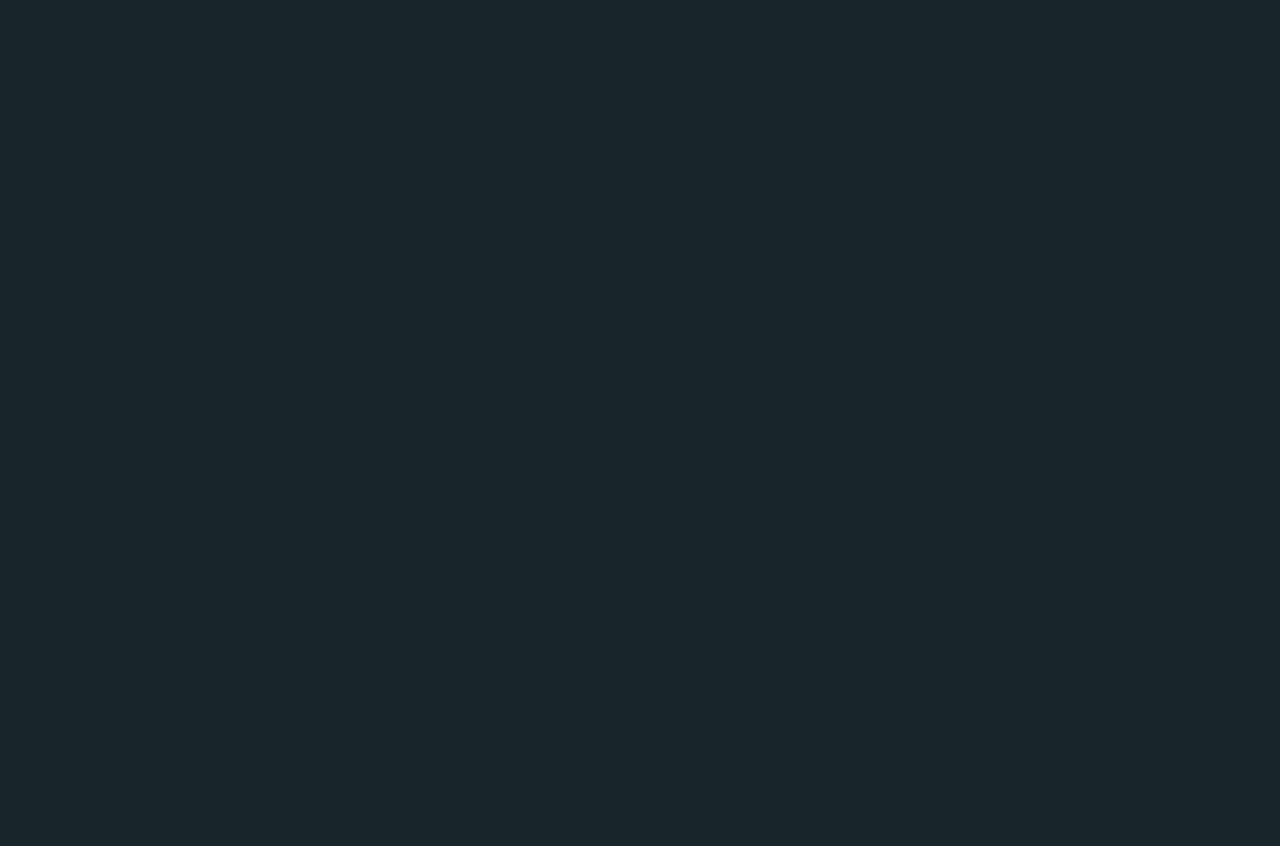
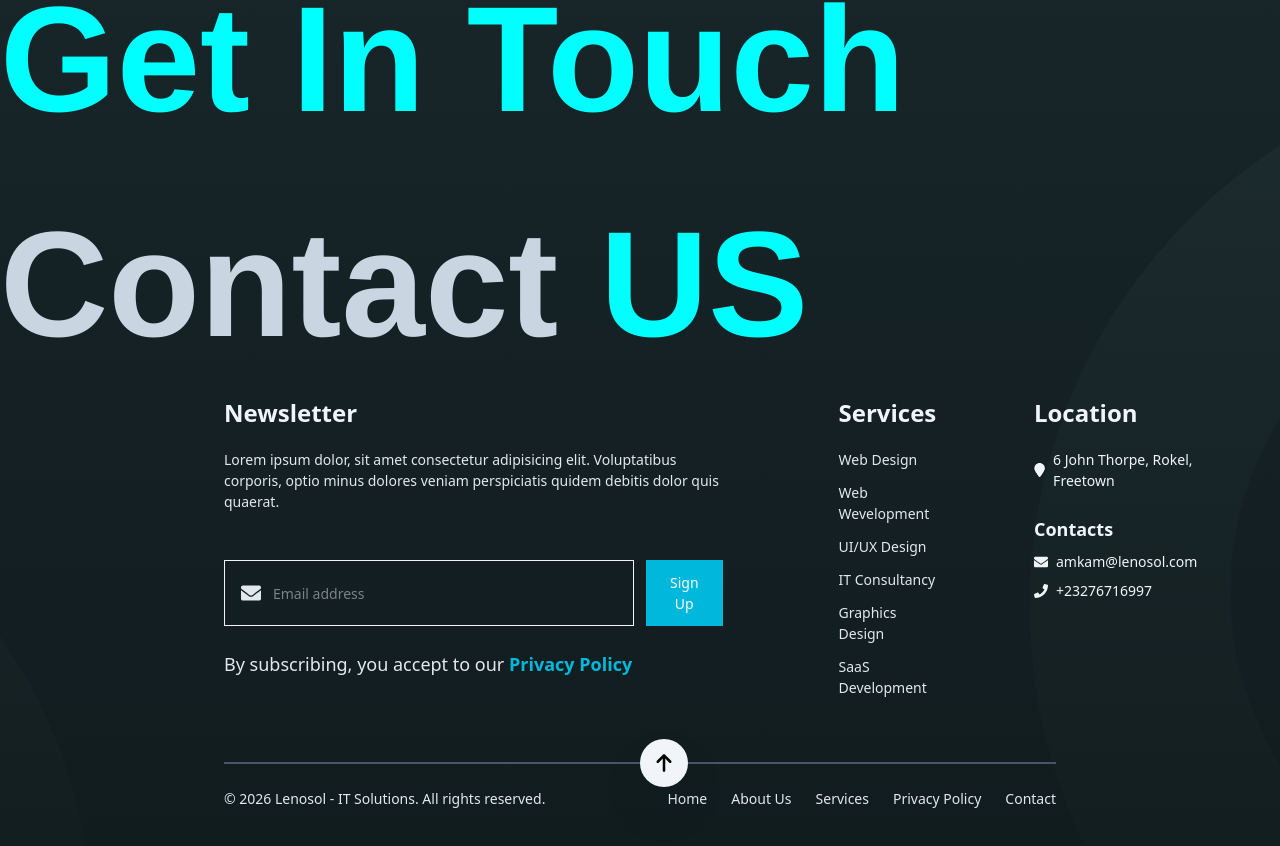
Before and after one commit to AmaduKamara/lenosol.dev, a Next.js app: page / in a window 1280 px wide. Shown: the part 1016-1862 px from the top of the page. Before the commit the page ends 955 px from the top, so only its background shows below. Built offline with nearby package versions, Linux system fonts and the light colour scheme.

Commit message:
Add footer contents and styles

```diff
--- a/app/components/footer.tsx
+++ b/app/components/footer.tsx
@@ -1,7 +1,140 @@
+import Link from "next/link";
 import React from "react";
 
+import { FaEnvelope, FaPhone } from "react-icons/fa";
+import { FaLocationPin, FaArrowUp } from "react-icons/fa6";
+
 const Footer = () => {
-  return <div>Footer</div>;
+  return (
+    <footer className='footer py-16'>
+      <h2 id='footer-text' className='text-white font-bold text-[150px]'>
+        Get In Touch <span className='text-slate-300'>Contact</span> US
+      </h2>
+
+      <div className='px-16 flex gap-5 pl-56 pr-16'>
+        {/* Left */}
+        <div className='w-2/3'>
+          <h3 className='text-slate-100 text-2xl font-bold'>Newsletter</h3>
+          <div className='mt-5 pr-24'>
+            <p className='text-slate-200'>
+              Lorem ipsum dolor, sit amet consectetur adipisicing elit.
+              Voluptatibus corporis, optio minus dolores veniam perspiciatis
+              quidem debitis dolor quis quaerat.
+            </p>
+            <form className='mt-12'>
+              <div className='flex gap-3'>
+                <div className='border border-slate-100 flex items-center gap-3 px-4'>
+                  <FaEnvelope className='text-slate-200' size={20} />
+                  <input
+                    type='text'
+                    placeholder='Email address'
+                    className='w-86 text-slate-200 py-3 focus:outline-0'
+                  />
+                </div>
+                <button
+                  type='submit'
+                  className='py-3 px-6 bg-cyan-500 text-white cursor-pointer'
+                >
+                  Sign Up
+                </button>
+              </div>
+              <p className='text-slate-200 mt-6 text-lg'>
+                By subscribing, you accept to our{" "}
+                <Link
+                  href='/privacy-policy'
+                  className='text-cyan-500 font-bold'
+                >
+                  Privacy Policy
+                </Link>{" "}
+              </p>
+            </form>
+          </div>
+        </div>
+        {/* Right */}
+        <div className='w-2/3 flex gap-24'>
+          <div>
+            <h3 className='text-slate-100 text-2xl font-bold'>Services</h3>
+
+            <div className='mt-5'>
+              <ul className='flex flex-col gap-3'>
+                <li className='text-slate-200'>Web Design</li>
+                <li className='text-slate-200'>Web Wevelopment</li>
+                <li className='text-slate-200'>UI/UX Design</li>
+                <li className='text-slate-200'>IT Consultancy</li>
+                <li className='text-slate-200'>Graphics Design</li>
+                <li className='text-slate-200'>SaaS Development</li>
+              </ul>
+            </div>
+          </div>
+          <div>
+            <h3 className='text-slate-100 text-2xl font-bold'>Location</h3>
+            <div className='mt-5'>
+              <p className='text-slate-100 flex gap-2 items-center'>
+                <FaLocationPin /> 6 John Thorpe, Rokel, Freetown
+              </p>
+            </div>
+            <div className='mt-6'>
+              <h3 className='text-slate-100 text-lg font-semibold'>Contacts</h3>
+              <p className='text-slate-100 flex gap-2 items-center my-2'>
+                <FaEnvelope />
+                amkam@lenosol.com
+              </p>
+              <p className='text-slate-100 flex gap-2 items-center mb-2'>
+                <FaPhone />
+                +23276716997
+              </p>
+            </div>
+          </div>
+        </div>
+      </div>
+
+      {/* Bottom footer */}
+      <div className=' pl-56 pr-56  mt-16'>
+        <div className='border border-slate-600 relative'>
+          <div className='bg-slate-100 w-12 h-12 absolute top-0 left-[50%] -mt-6 rounded-full flex justify-center items-center shadow-2xl cursor-pointer'>
+            <FaArrowUp size={20} />
+          </div>
+        </div>
+
+        <div className='flex justify-between gap-5 mt-6'>
+          <div>
+            <p className='text-slate-200'>
+              &copy; 2026 Lenosol - IT Solutions. All rights reserved.
+            </p>
+          </div>
+          <div>
+            <ul className='flex items-center gap-6'>
+              <li>
+                <Link href='/' className='text-slate-200'>
+                  Home
+                </Link>
+              </li>
+              <li>
+                <Link href='/about' className='text-slate-200'>
+                  About Us
+                </Link>
+              </li>
+              <li>
+                <Link href='/services' className='text-slate-200'>
+                  Services
+                </Link>
+              </li>
+              <li>
+                <Link href='/privacy-policy' className='text-slate-200'>
+                  Privacy Policy
+                </Link>
+              </li>
+              <li>
+                <Link href='/contact' className='text-slate-200'>
+                  Contact
+                </Link>
+              </li>
+            </ul>
+          </div>
+        </div>
+      </div>
+    </footer>
+  );
 };
 
 export default Footer;
--- a/app/globals.css
+++ b/app/globals.css
@@ -13,3 +13,17 @@ body {
   background-position: center;
   background-size: cover;
 }
+
+.footer {
+  background:
+    linear-gradient(to bottom, rgba(24, 38, 42, 0.102), rgba(15, 25, 27, 0.8)),
+    url("../app/home-hero.png");
+  background-repeat: no-repeat;
+  background-position: center;
+  background-size: cover;
+}
+
+#footer-text {
+  font-family: Helvetica, sans-serif;
+  color: aqua;
+}
```
